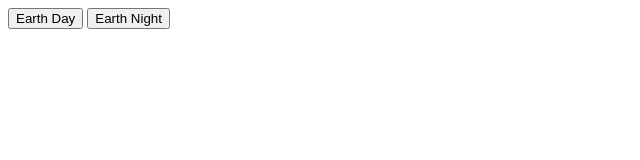
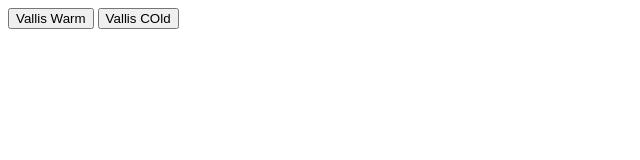
Before and after one commit to Doc-Sir/bananayfctyvgubhjkml, a plain HTML site: page index.html in a window 1280 px wide. Shown: the full height of the page, 0-640 px from the left. Drawn offline with Linux system fonts and the light colour scheme.

Commit message:
Update index.html

```diff
--- a/index.html
+++ b/index.html
@@ -15,8 +15,8 @@
   </style>
 </head>
 <body>
-  <button id="vallis-warm">Earth Day</button>
-  <button id="vallis-cold">Earth Night</button>
+  <button id="vallis-warm">Vallis Warm</button>
+  <button id="vallis-cold">Vallis COld</button>
   <div id="notification"></div>
 </body>
 </html>
```
